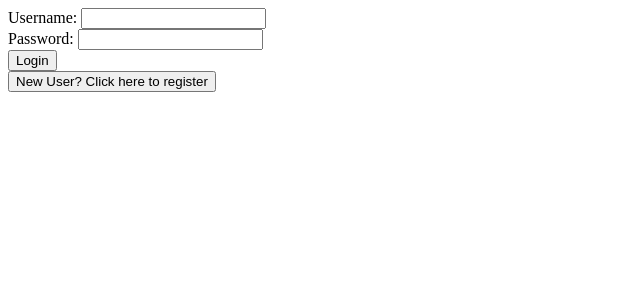
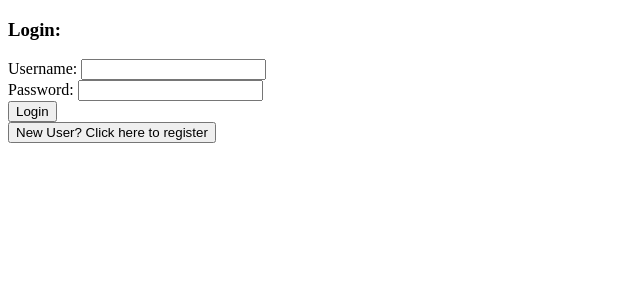
Before and after one commit to hintron/msedev_training, a PHP site: page /login/ in a window 1280 px wide. Shown: the top 300 px of the page, without its empty margins (0-640 px from the left). Run offline with PHP 8.4, Linux system fonts and the light colour scheme; some libraries are stand-ins or nearby versions.

Commit message:
Project7: Created a separate form for user registration
Created two separate forms, one hidden, one visible.
Created buttons to switch between the two.

I opted for two separate forms, even though they are posting to the
same url, since I feel like that is the most transparent way.

```diff
--- a/login/authenticate.php
+++ b/login/authenticate.php
@@ -1,4 +1,7 @@
- <?php
+
+
+
+<?php
     //
     //// Project 7 - Login System (eventually for brickus)
     //
@@ -39,6 +42,7 @@
 
 
     // Get user input
+    error_log(print_r($_POST,1));
     $username = $_POST["username"];
     $password = $_POST["password"];
 
--- /dev/null
+++ b/login/index.css
@@ -0,0 +1,3 @@
+.hidden {
+    display: none;
+}
--- a/login/index.php
+++ b/login/index.php
@@ -4,20 +4,46 @@
     <meta charset="utf-8">
     <meta http-equiv="X-UA-Compatible" content="IE=edge">
     <title>Brickus Login</title>
-    <link rel="stylesheet" href="">
+    <link rel="stylesheet" href="index.css">
+    <script src="https://code.jquery.com/jquery-3.1.0.min.js"></script>
+    <script src="login.js"></script>
 </head>
 <body>
     <!-- Login Form: -->
     <!-- Register Form: -->
 
     <!-- See https://developer.mozilla.org/en-US/docs/Web/Guide/HTML/Forms/My_first_HTML_form -->
-    <form action="/login/authenticate.php" method="post">
+    <form action="/login/authenticate.php" method="post" class="login">
+        <h3>Login:</h3>
         <div>
             <label for="username">Username:</label>
             <input type="text" id="username" name="username" />
         </div>
+        <div>
+            <label for="password">Password:</label>
+            <input type="password" id="password" name="password" />
+        </div>
 
-<!--
+        <div class="button">
+            <button type="submit">Login</button>
+        </div>
+
+    </form>
+    <div class="button login">
+        <!-- TODO: When the user clicks to register, unhide the first and last name and birthday fields. Also check a hidden checkbox that says user is registering -->
+        <button id="switch-to-register-btn">New User? Click here to register</button>
+    </div>
+
+
+
+
+    <!-- See https://developer.mozilla.org/en-US/docs/Web/Guide/HTML/Forms/My_first_HTML_form -->
+    <form action="/login/authenticate.php" method="post" class="hidden register">
+        <h3>Create a new user:</h3>
+        <div>
+            <label for="username">Username:</label>
+            <input type="text" id="username" name="username" />
+        </div>
         <div>
             <label for="first_name">First Name:</label>
             <input type="text" id="first_name" name="first_name" />
@@ -30,21 +56,28 @@
             <label for="birthday">Birth Date:</label>
             <input type="text" id="birthday" name="birthday" />
         </div>
- -->
-
         <div>
             <label for="password">Password:</label>
             <input type="password" id="password" name="password" />
         </div>
+        <div>
+            <label for="repeat_password">Repeat Password:</label>
+            <input type="password" id="repeat_password" name="repeat_password" />
+        </div>
+        <!-- The presence of this checkbox means it is a new user registration -->
+        <div>
+            <input type="checkbox" name="new_user" class="hidden" checked>
+        </div>
+
 
         <div class="button">
-            <button type="submit" id="login-btn">Login</button>
+            <button type="submit">Register</button>
         </div>
 
     </form>
-    <div  class="button">
+    <div class="button register hidden">
         <!-- TODO: When the user clicks to register, unhide the first and last name and birthday fields. Also check a hidden checkbox that says user is registering -->
-        <button id="register-btn">New User? Click here to register</button>
+        <button id="switch-to-login-btn">Already a user? Click here to login</button>
     </div>
 
 </body>
--- /dev/null
+++ b/login/login.js
@@ -0,0 +1,24 @@
+// See https://api.jquery.com/ready/
+$(function(){
+    console.log("Hello, World!");
+
+    $("#switch-to-register-btn").on("click", function(){
+        // Switch from the login form to the register form
+        $(".login").addClass("hidden");
+        $(".register").removeClass("hidden");
+    });
+
+    $("#switch-to-login-btn").on("click", function(){
+        // Switch from the register form to the login form
+        $(".login").removeClass("hidden");
+        $(".register").addClass("hidden");
+    });
+
+
+    // TODO: Check that both passwords match
+
+    // TODO: Check that date is of the correct format
+
+    // TODO: Check to make sure username and passwords are not empty
+
+});
```
Also changed, not shown: login/loggedin.php (added, +13 -0 lines).
